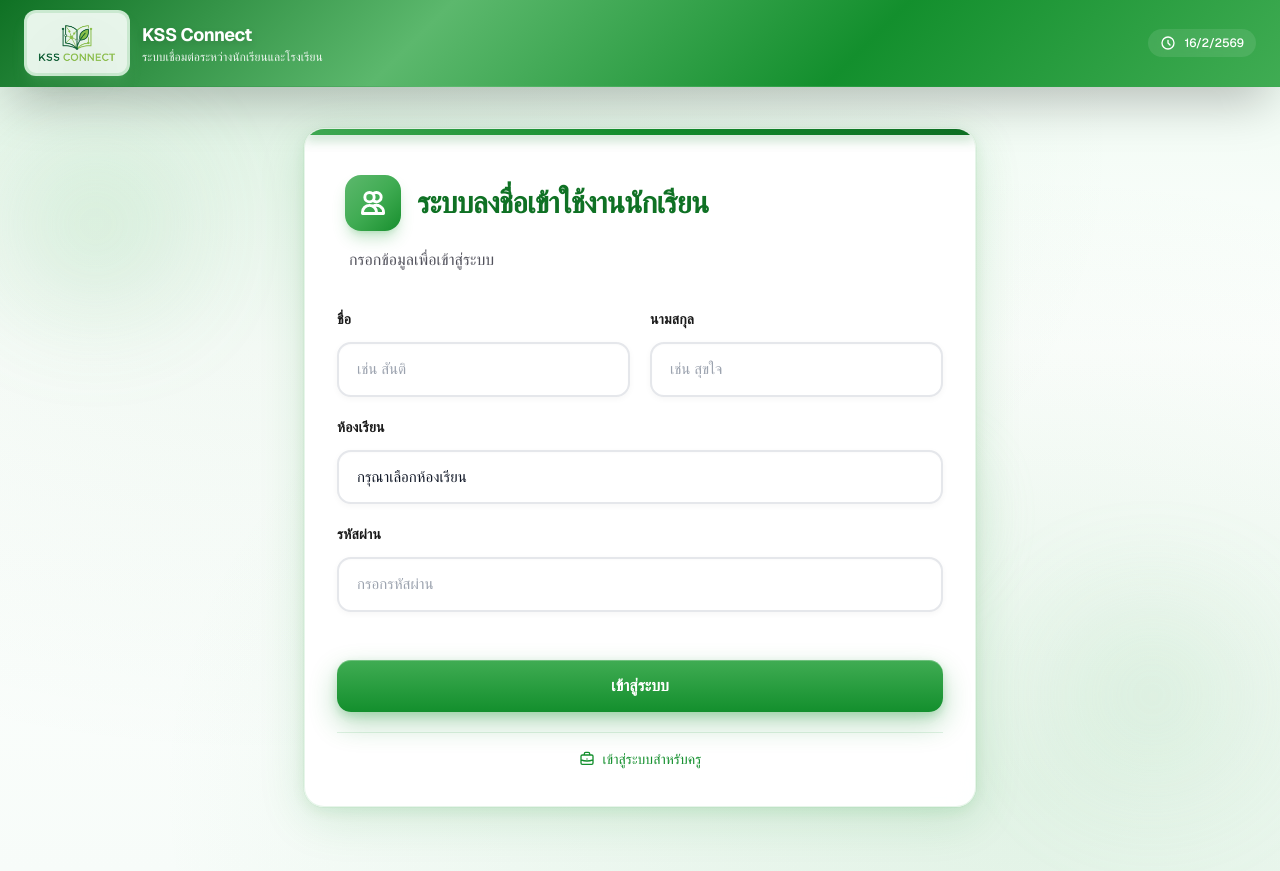
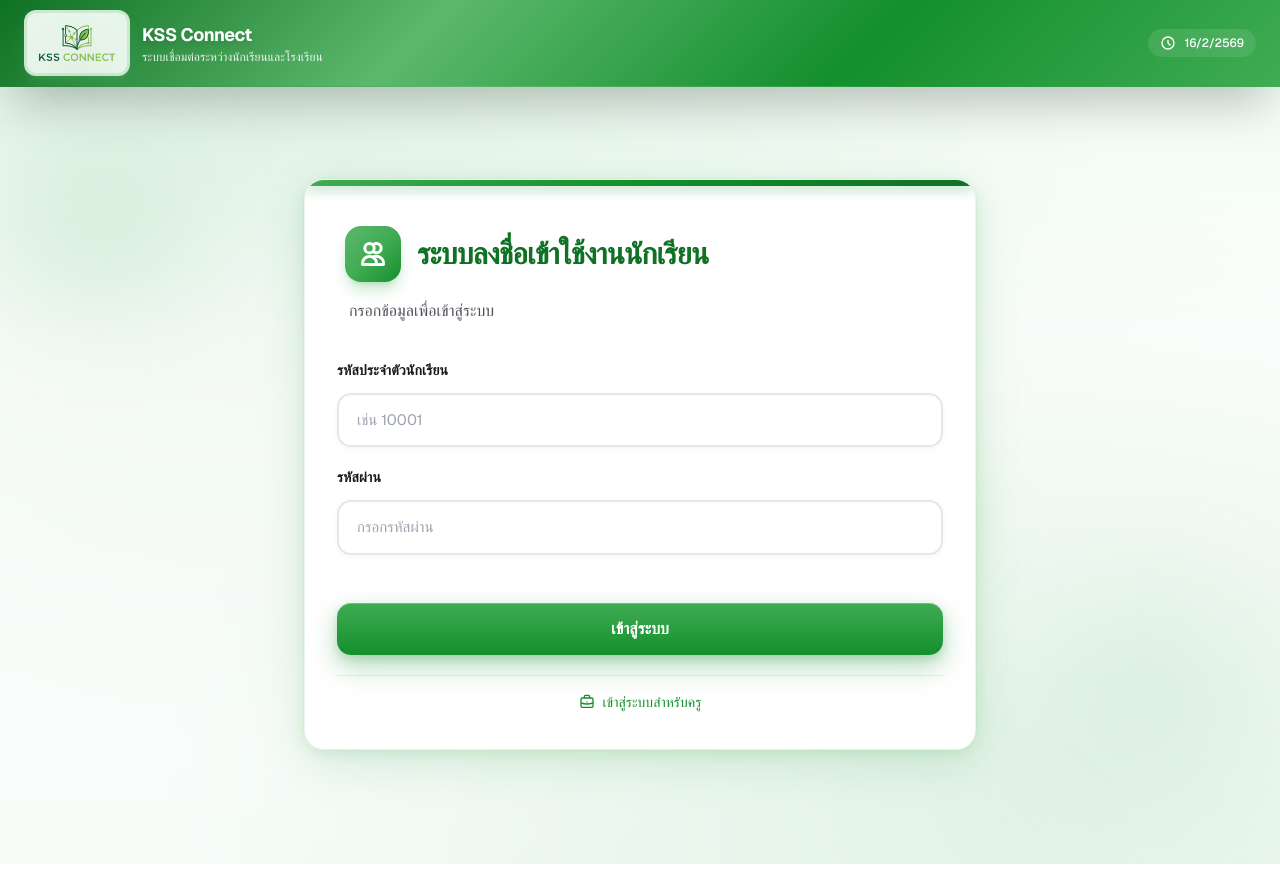
Before and after one commit to p20208656-lab/kss-connect1, a Next.js app: page / in a window 1280 px wide. Built offline with nearby package versions, Linux system fonts and the light colour scheme.

Commit message:
เปลยนลอกอนใชรหสประจำตวนกเรยนแทนชอ-นามสกล

```diff
--- a/app/api/login/route.ts
+++ b/app/api/login/route.ts
@@ -1,26 +1,12 @@
 import { NextResponse } from 'next/server';
 import { z } from 'zod';
 import bcrypt from 'bcryptjs';
-import { insertLogin, findUser, findUsersByName } from '@/lib/db';
+import { insertLogin, findUserByStudentId } from '@/lib/db';
 
 export const runtime = 'nodejs';
 
-// Allowed class codes: ม.1/1-1/5, ม.2/1-2/5, ม.3/1-3/5, ม.4/1-4/4, ม.5/1-5/4, ม.6/1-6/4
-const classCodes: string[] = [];
-for (let grade = 1; grade <= 6; grade++) {
-  const maxRoom = grade <= 3 ? 5 : 4; // grades 1-3 have 5 rooms; 4-6 have 4 rooms
-  for (let room = 1; room <= maxRoom; room++) {
-    classCodes.push(`ม.${grade}/${room}`);
-  }
-}
-
 const LoginSchema = z.object({
-  firstName: z.string().min(1, 'กรุณากรอกชื่อ'),
-  lastName: z.string().min(1, 'กรุณากรอกนามสกุล'),
-  classCode: z
-    .string()
-    .optional()
-    .refine((v) => !v || classCodes.includes(v), 'กรุณาเลือกห้องเรียนที่ถูกต้อง'),
+  studentId: z.string().min(1, 'กรุณากรอกรหัสประจำตัวนักเรียน'),
   password: z.string().min(1, 'กรุณากรอกรหัสผ่าน'),
 });
 
@@ -32,24 +18,12 @@ export async function POST(req: Request) {
       return NextResponse.json({ ok: false, errors: parsed.error.flatten() }, { status: 400 });
     }
 
-    const { firstName, lastName, classCode, password } = parsed.data;
+    const { studentId, password } = parsed.data;
 
-    let user: Awaited<ReturnType<typeof findUser>> | Awaited<ReturnType<typeof findUsersByName>>[number] | undefined;
-    if (classCode) {
-      user = await findUser(firstName, lastName, classCode);
-    } else {
-      const matches = await findUsersByName(firstName, lastName);
-      if (matches.length > 1) {
-        return NextResponse.json(
-          { ok: false, message: 'พบชื่อซ้ำหลายห้อง กรุณาเข้าสู่ระบบด้วยห้องเรียนที่ถูกต้องหรือสมัครใหม่เพื่ออัปเดตข้อมูล' },
-          { status: 409 }
-        );
-      }
-      user = matches[0];
-    }
+    const user = await findUserByStudentId(studentId);
 
     if (!user) {
-      return NextResponse.json({ ok: false, message: 'ไม่พบบัญชี กรุณาสมัครก่อนเข้าสู่ระบบ' }, { status: 404 });
+      return NextResponse.json({ ok: false, message: 'ไม่พบบัญชี กรุณาตรวจสอบรหัสประจำตัว' }, { status: 404 });
     }
 
     const isPasswordValid = await bcrypt.compare(password, user.password_hash);
@@ -57,14 +31,16 @@ export async function POST(req: Request) {
       return NextResponse.json({ ok: false, message: 'รหัสผ่านไม่ถูกต้อง' }, { status: 401 });
     }
 
-    const result = await insertLogin(firstName, lastName, user.class_code);
+    const result = await insertLogin(user.first_name, user.last_name, user.class_code);
     const res = NextResponse.json({
       ok: true,
       id: user.id,
       createdAt: result.createdAt,
       userId: user.id,
       classCode: user.class_code,
-      studentId: user.student_id
+      studentId: user.student_id,
+      firstName: user.first_name,
+      lastName: user.last_name
     });
     // Allow the client-side cookie check used for redirects
     res.cookies.set('kss_user', String(user.id), {
--- a/app/page.tsx
+++ b/app/page.tsx
@@ -4,22 +4,9 @@ import { useEffect, useState } from "react";
 import { useRouter } from "next/navigation";
 import Swal from "sweetalert2";
 
-const classOptions: string[] = (() => {
-  const opts: string[] = [];
-  for (let grade = 1; grade <= 6; grade++) {
-    const maxRoom = grade <= 3 ? 5 : 4;
-    for (let room = 1; room <= maxRoom; room++) {
-      opts.push(`ม.${grade}/${room}`);
-    }
-  }
-  return opts;
-})();
-
 export default function Home() {
   const router = useRouter();
-  const [firstName, setFirstName] = useState("");
-  const [lastName, setLastName] = useState("");
-  const [classCode, setClassCode] = useState("");
+  const [studentId, setStudentId] = useState("");
   const [password, setPassword] = useState("");
   const [submitting, setSubmitting] = useState(false);
 
@@ -36,29 +23,15 @@ export default function Home() {
     // eslint-disable-next-line react-hooks/exhaustive-deps
   }, []);
 
-  useEffect(() => {
-    // Prefill class code from stored profile so login can reuse the previously chosen room
-    try {
-      const raw = localStorage.getItem("kss_profile");
-      if (raw) {
-        const profile = JSON.parse(raw);
-        if (profile?.classCode) {
-          setClassCode(profile.classCode);
-        }
-      }
-    } catch {}
-  }, []);
-
   async function handleSubmit(e: React.FormEvent) {
     e.preventDefault();
     setSubmitting(true);
     try {
-      // Try admin login ONLY if no lastName is provided (admin uses username only)
-      if (!lastName.trim()) {
+      // Try admin login if studentId looks like admin username
       const adminRes = await fetch("/api/admin/login", {
         method: "POST",
         headers: { "Content-Type": "application/json" },
-          body: JSON.stringify({ username: firstName, password }),
+        body: JSON.stringify({ username: studentId, password }),
       });
       const adminJson = await adminRes.json();
 
@@ -72,13 +45,12 @@ export default function Home() {
         router.push("/admin");
         return;
       }
-      }
 
-      // Student login (requires firstName, lastName)
+      // Student login
       const res = await fetch("/api/login", {
         method: "POST",
         headers: { "Content-Type": "application/json" },
-        body: JSON.stringify({ firstName, lastName, classCode, password }),
+        body: JSON.stringify({ studentId, password }),
       });
       const json = await res.json();
       if (!res.ok || !json?.ok) {
@@ -94,9 +66,9 @@ export default function Home() {
       });
       try {
         localStorage.setItem("kss_profile", JSON.stringify({
-          firstName,
-          lastName,
-          classCode: json.classCode || classCode,
+          firstName: json.firstName,
+          lastName: json.lastName,
+          classCode: json.classCode,
           userId: json.userId,
           studentId: json.studentId
         }));
@@ -112,16 +84,6 @@ export default function Home() {
       setSubmitting(false);
     }
   }
-
-  // Build grouped options for select
-  const groups = [
-    { grade: 1, rooms: 5 },
-    { grade: 2, rooms: 5 },
-    { grade: 3, rooms: 5 },
-    { grade: 4, rooms: 4 },
-    { grade: 5, rooms: 4 },
-    { grade: 6, rooms: 4 },
-  ];
 
   return (
     <div className="page-bg min-h-screen flex items-center justify-center px-4 py-16 relative overflow-hidden">
@@ -149,57 +111,17 @@ export default function Home() {
         </div>
 
         <form className="p-4 sm:p-8 pt-2 sm:pt-4 space-y-4 sm:space-y-5" onSubmit={handleSubmit}>
-          <div className="grid grid-cols-1 sm:grid-cols-2 gap-4 sm:gap-5">
           <div>
-              <label className="form-label text-sm sm:text-base">ชื่อ</label>
+            <label className="form-label text-sm sm:text-base">รหัสประจำตัวนักเรียน</label>
             <input
               type="text"
-                value={firstName}
-                onChange={(e) => setFirstName(e.target.value)}
-                placeholder="เช่น สันติ"
+              value={studentId}
+              onChange={(e) => setStudentId(e.target.value)}
+              placeholder="เช่น 10001"
               className="input-base text-sm sm:text-base"
               required
-                aria-label="ชื่อ"
+              aria-label="รหัสประจำตัวนักเรียน"
             />
-            </div>
-            <div>
-              <label className="form-label text-sm sm:text-base">นามสกุล</label>
-              <input
-                type="text"
-                value={lastName}
-                onChange={(e) => setLastName(e.target.value)}
-                placeholder="เช่น สุขใจ"
-                className="input-base text-sm sm:text-base"
-                aria-label="นามสกุล"
-              />
-            </div>
-          </div>
-
-          <div>
-            <label className="form-label text-sm sm:text-base">ห้องเรียน</label>
-            <select
-              value={classCode}
-              onChange={(e) => setClassCode(e.target.value)}
-              className="input-base text-sm sm:text-base cursor-pointer max-h-[200px] sm:max-h-[300px]"
-              aria-label="เลือกห้องเรียน"
-              size={1}
-            >
-              <option value="" disabled>
-                กรุณาเลือกห้องเรียน
-              </option>
-              {groups.map(({ grade, rooms }) => (
-                <optgroup key={grade} label={`ม.${grade}`}>
-                  {Array.from({ length: rooms }, (_, i) => i + 1).map((room) => {
-                    const val = `ม.${grade}/${room}`;
-                    return (
-                      <option key={val} value={val}>
-                        {val}
-                      </option>
-                    );
-                  })}
-                </optgroup>
-              ))}
-            </select>
           </div>
 
           <div>
--- a/lib/db.ts
+++ b/lib/db.ts
@@ -250,6 +250,25 @@ export async function findUsersByName(firstName: string, lastName: string) {
     password_hash: String(row.password_hash),
     created_at: String(row.created_at)
   }));
+}
+
+export async function findUserByStudentId(studentId: string) {
+  await ensureInitialized();
+  const result = await getDb().execute({
+    sql: 'SELECT id, first_name, last_name, student_id, class_code, password_hash, created_at FROM users WHERE student_id = ?',
+    args: [studentId.trim()]
+  });
+  if (result.rows.length === 0) return undefined;
+  const row = result.rows[0];
+  return {
+    id: Number(row.id),
+    first_name: String(row.first_name),
+    last_name: String(row.last_name),
+    student_id: row.student_id ? String(row.student_id) : null,
+    class_code: String(row.class_code),
+    password_hash: String(row.password_hash),
+    created_at: String(row.created_at)
+  };
 }
 
 export async function createUser(firstName: string, lastName: string, classCode: string, passwordHash: string) {
```
Lines whose indentation alone changed are shown as unchanged.
